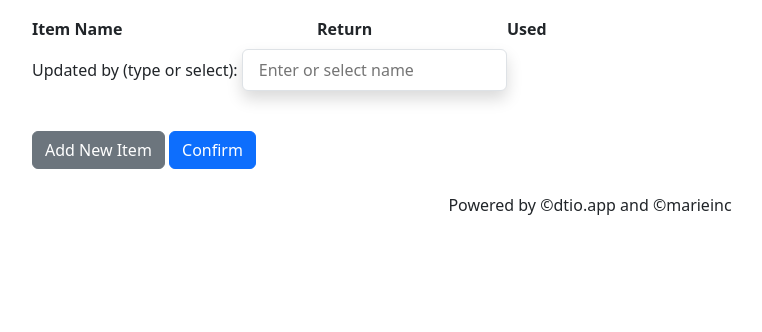
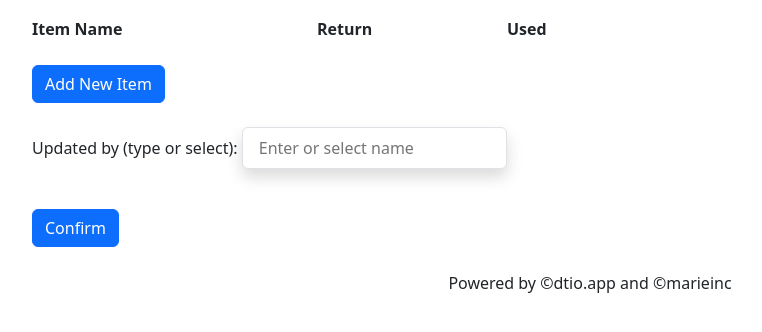
Before and after one commit to dtio/dtnotes, a Flask app: template p3checklist/p3checklist/templates/checkout.html in a window 1280 px wide. Shown: the part 127-459 px from the top of the page, without its empty margins (50-812 px from the left). Run offline with Flask 3, Linux system fonts and the light colour scheme; the template is opened without the code that fills it, so the values that code supplies are empty.

Commit message:
Update button location for checkout

```diff
--- a/p3checklist/p3checklist/templates/checkout.html
+++ b/p3checklist/p3checklist/templates/checkout.html
@@ -34,6 +34,10 @@
                     </div>
                 </div>
             {% endfor %}
+            <div>
+            <button type="button" class="btn btn-primary mt-3" id="add-item-button">Add New Item</button>
+            </div>
+            <br />
             <div id="updated-by-section">
                 <label for="name" class="block text-gray-600 text-sm font-bold mb-2">Updated by (type or select):</label>
                 <input type="text" id="name" name="name" list="user-suggestions" required
@@ -45,8 +49,9 @@
                     {% endfor %}
                 </datalist>
             </div>
-            <button type="button" class="btn btn-secondary mt-3" id="add-item-button">Add New Item</button>
-            <button type="submit" class="btn btn-primary mt-3">Confirm</button>
+            <div>
+                <button type="submit" class="btn btn-primary mt-3">Confirm</button>
+            </div>
         </form>
     </div>
     <footer class="text-center py-4">
```
